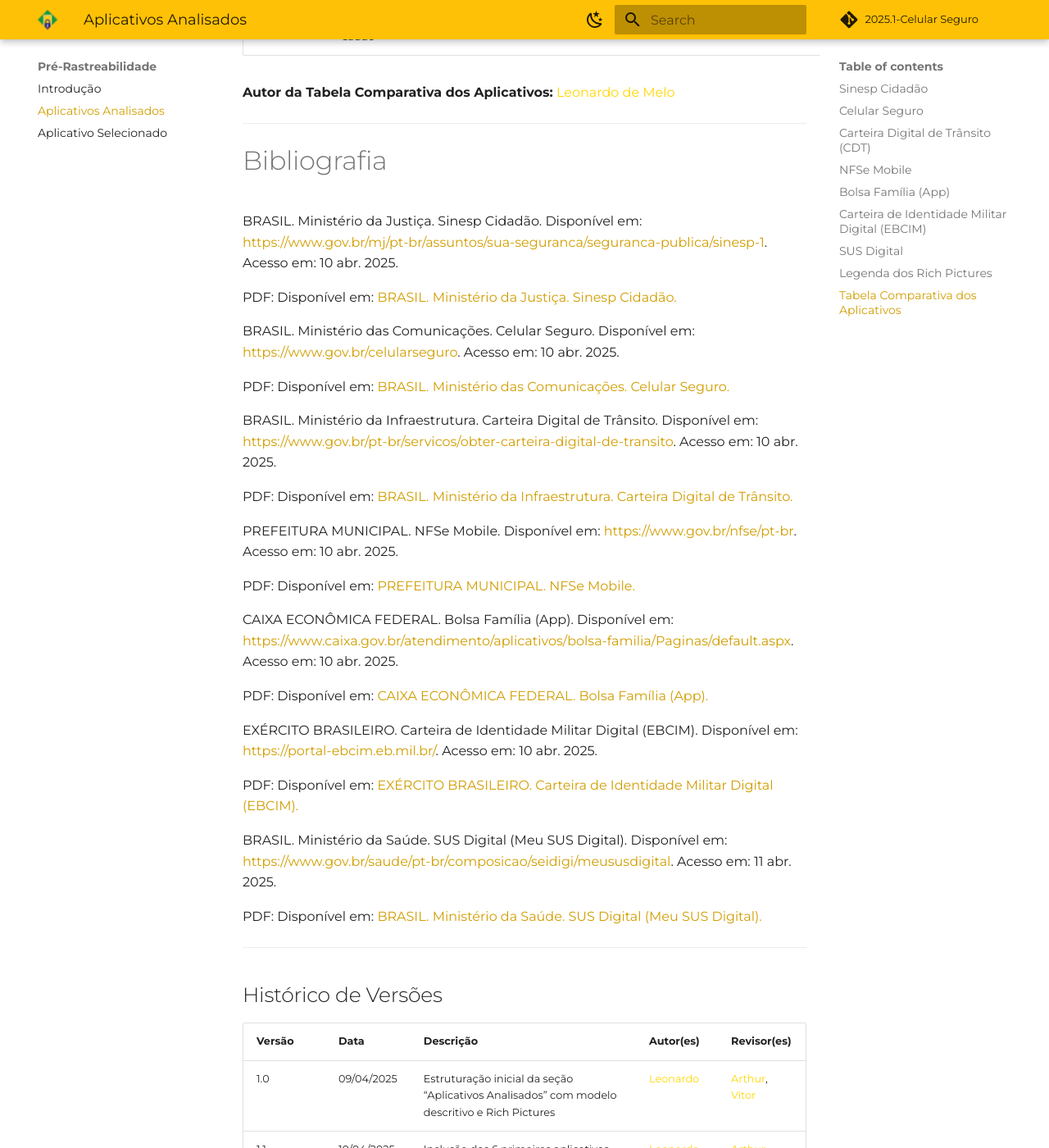
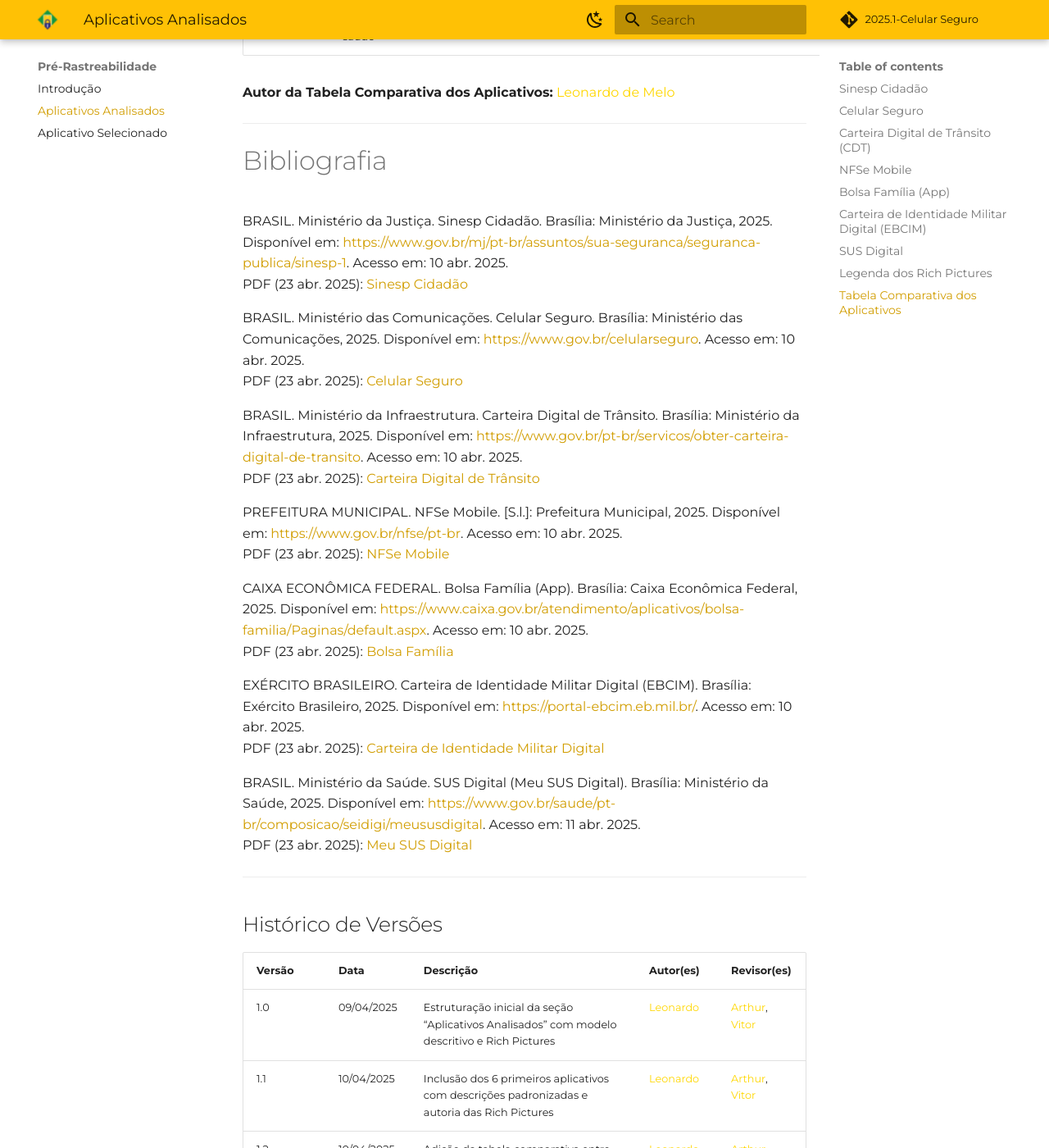
Before and after one commit to Requisitos-de-Software/2025.1-CelularSeguro, an MkDocs documentation site: the page built from Docs/documento-pre-rastreabilidade/aplicativos_analisados.md, in a window 1280 px wide and 1400 px high, scrolled down 9382 px. Shown: the whole window at 82% size. Built offline with MkDocs 1.6.1 and Material for MkDocs 9.7.7, drawn with Linux system fonts in a browser that asks for light colours; comment, search, counter and statistics services are not loaded; some of the changed text lies outside the part shown.

Commit message:
docs: PDF^Cinseridos na bibliografia do submenu de Aplicativos Analisados

```diff
--- a/Docs/documento-pre-rastreabilidade/aplicativos_analisados.md
+++ b/Docs/documento-pre-rastreabilidade/aplicativos_analisados.md
@@ -176,33 +176,26 @@
 
 # Bibliografia
 
-BRASIL. Ministério da Justiça. Sinesp Cidadão. Disponível em: <https://www.gov.br/mj/pt-br/assuntos/sua-seguranca/seguranca-publica/sinesp-1>. Acesso em: 10 abr. 2025.
+BRASIL. Ministério da Justiça. Sinesp Cidadão. Brasília: Ministério da Justiça, 2025. Disponível em: <https://www.gov.br/mj/pt-br/assuntos/sua-seguranca/seguranca-publica/sinesp-1>. Acesso em: 10 abr. 2025.
+PDF (23 abr. 2025): [Sinesp Cidadão](/assets/pdf/AppSinesp.pdf)
 
-PDF: Disponível em: <a href="" target="_blank"> BRASIL. Ministério da Justiça. Sinesp Cidadão. </a>
+BRASIL. Ministério das Comunicações. Celular Seguro. Brasília: Ministério das Comunicações, 2025. Disponível em: <https://www.gov.br/celularseguro>. Acesso em: 10 abr. 2025.
+PDF (23 abr. 2025): [Celular Seguro](/assets/pdf/AppCelularSeguro.pdf)
 
-BRASIL. Ministério das Comunicações. Celular Seguro. Disponível em: <https://www.gov.br/celularseguro>. Acesso em: 10 abr. 2025.
+BRASIL. Ministério da Infraestrutura. Carteira Digital de Trânsito. Brasília: Ministério da Infraestrutura, 2025. Disponível em: <https://www.gov.br/pt-br/servicos/obter-carteira-digital-de-transito>. Acesso em: 10 abr. 2025.
+PDF (23 abr. 2025): [Carteira Digital de Trânsito](/assets/pdf/AppCarteiraTransito.pdf)
 
-PDF: Disponível em: <a href="" target="_blank"> BRASIL. Ministério das Comunicações. Celular Seguro. </a>
+PREFEITURA MUNICIPAL. NFSe Mobile. [S.l.]: Prefeitura Municipal, 2025. Disponível em: <https://www.gov.br/nfse/pt-br>. Acesso em: 10 abr. 2025.
+PDF (23 abr. 2025): [NFSe Mobile](/assets/pdf/AppNFSe.pdf)
 
-BRASIL. Ministério da Infraestrutura. Carteira Digital de Trânsito. Disponível em: <https://www.gov.br/pt-br/servicos/obter-carteira-digital-de-transito>. Acesso em: 10 abr. 2025.
+CAIXA ECONÔMICA FEDERAL. Bolsa Família (App). Brasília: Caixa Econômica Federal, 2025. Disponível em: <https://www.caixa.gov.br/atendimento/aplicativos/bolsa-familia/Paginas/default.aspx>. Acesso em: 10 abr. 2025.
+PDF (23 abr. 2025): [Bolsa Família](/assets/pdf/AppBolsaFamilia.pdf)
 
-PDF: Disponível em: <a href="" target="_blank"> BRASIL. Ministério da Infraestrutura. Carteira Digital de Trânsito.</a>
+EXÉRCITO BRASILEIRO. Carteira de Identidade Militar Digital (EBCIM). Brasília: Exército Brasileiro, 2025. Disponível em: <https://portal-ebcim.eb.mil.br/>. Acesso em: 10 abr. 2025.
+PDF (23 abr. 2025): [Carteira de Identidade Militar Digital](/assets/pdf/AppEBCIM.pdf)
 
-PREFEITURA MUNICIPAL. NFSe Mobile. Disponível em: <https://www.gov.br/nfse/pt-br>. Acesso em: 10 abr. 2025.
-
-PDF: Disponível em: <a href="" target="_blank"> PREFEITURA MUNICIPAL. NFSe Mobile. </a>
-
-CAIXA ECONÔMICA FEDERAL. Bolsa Família (App). Disponível em: <https://www.caixa.gov.br/atendimento/aplicativos/bolsa-familia/Paginas/default.aspx>. Acesso em: 10 abr. 2025.
-
-PDF: Disponível em: <a href="" target="_blank"> CAIXA ECONÔMICA FEDERAL. Bolsa Família (App). </a>
-
-EXÉRCITO BRASILEIRO. Carteira de Identidade Militar Digital (EBCIM). Disponível em: <https://portal-ebcim.eb.mil.br/>. Acesso em: 10 abr. 2025.
-
-PDF: Disponível em: <a href="" target="_blank"> EXÉRCITO BRASILEIRO. Carteira de Identidade Militar Digital (EBCIM). </a>
-
-BRASIL. Ministério da Saúde. SUS Digital (Meu SUS Digital). Disponível em: <https://www.gov.br/saude/pt-br/composicao/seidigi/meususdigital>. Acesso em: 11 abr. 2025.
-
-PDF: Disponível em: <a href="" target="_blank"> BRASIL. Ministério da Saúde. SUS Digital (Meu SUS Digital). </a>
+BRASIL. Ministério da Saúde. SUS Digital (Meu SUS Digital). Brasília: Ministério da Saúde, 2025. Disponível em: <https://www.gov.br/saude/pt-br/composicao/seidigi/meususdigital>. Acesso em: 11 abr. 2025.
+PDF (23 abr. 2025): [Meu SUS Digital](/assets/pdf/AppMeuSUS.pdf)
 
 ---
 
@@ -216,3 +209,4 @@
 | 1.3    | 11/04/2025 | Inclusão do aplicativo SUS Digital com Rich Picture, análise e atualização na comparação       | <a style="color:gold;" href="https://github.com/leozinlima" target="_blank">Leonardo</a>                                           | <a style="color:gold;" href="https://github.com/arthurlleite" target="_blank">Arthur</a>, <a style="color:gold;" href="https://github.com/Bessazs" target="_blank">Vitor</a> |
 | 1.4    | 13/04/2025 | Inserção das referências bibliográficas de todos os aplicativos analisados                     | <a style="color:gold;" href="https://github.com/leozinlima" target="_blank">Leonardo</a>                                           | <a style="color:gold;" href="https://github.com/arthurlleite" target="_blank">Arthur</a>, <a style="color:gold;" href="https://github.com/Bessazs" target="_blank">Vitor</a> |
 | 1.5    | 17/04/2025 | Correção do título da bibliografia e adição do tópico de legenda dos rich pictures                     | <a style="color:gold;" href="https://github.com/leozinlima" target="_blank">Leonardo</a>                                           | <a style="color:gold;" href="https://github.com/leozinlima" target="_blank">Leonardo</a> |
+| 1.6    | 23/04/2025 | Inseridos os PDFs na bibliografia com data de 23 de abril de 2025.                     | <a style="color:gold;" href="https://github.com/leozinlima" target="_blank">Leonardo</a>                                           | <a style="color:gold;" href="https://github.com/gabriel-lima258" target="_blank">Gabriel</a> |
```
